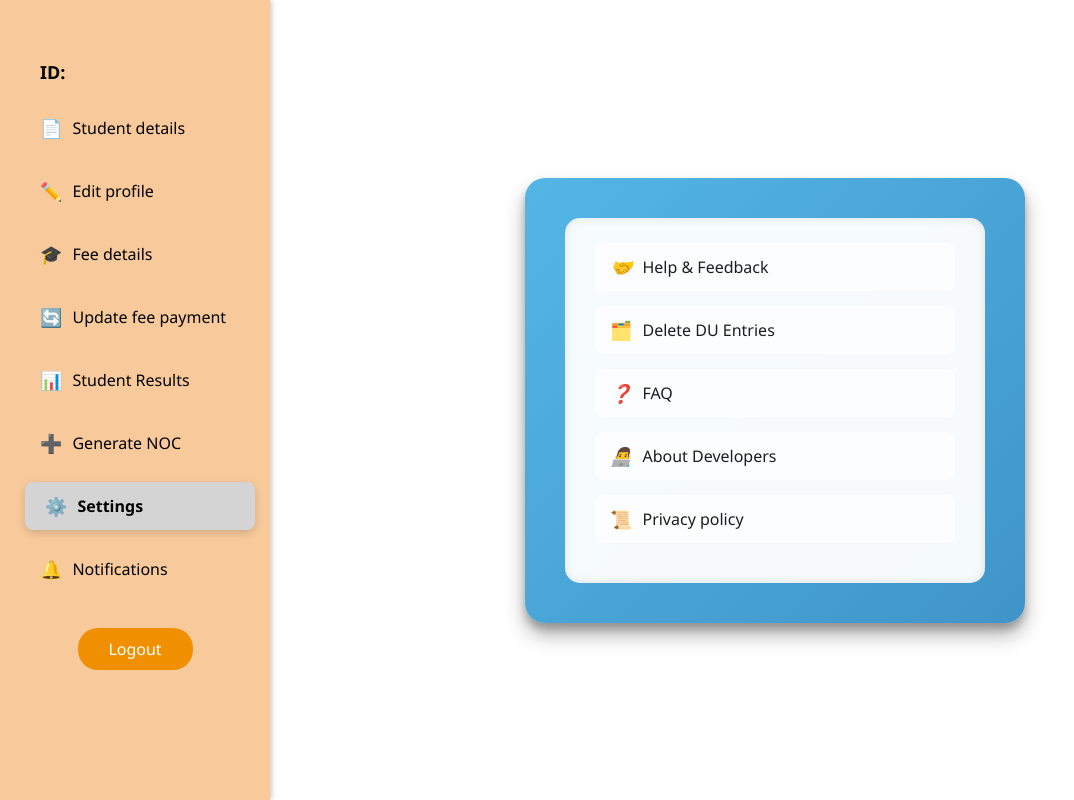
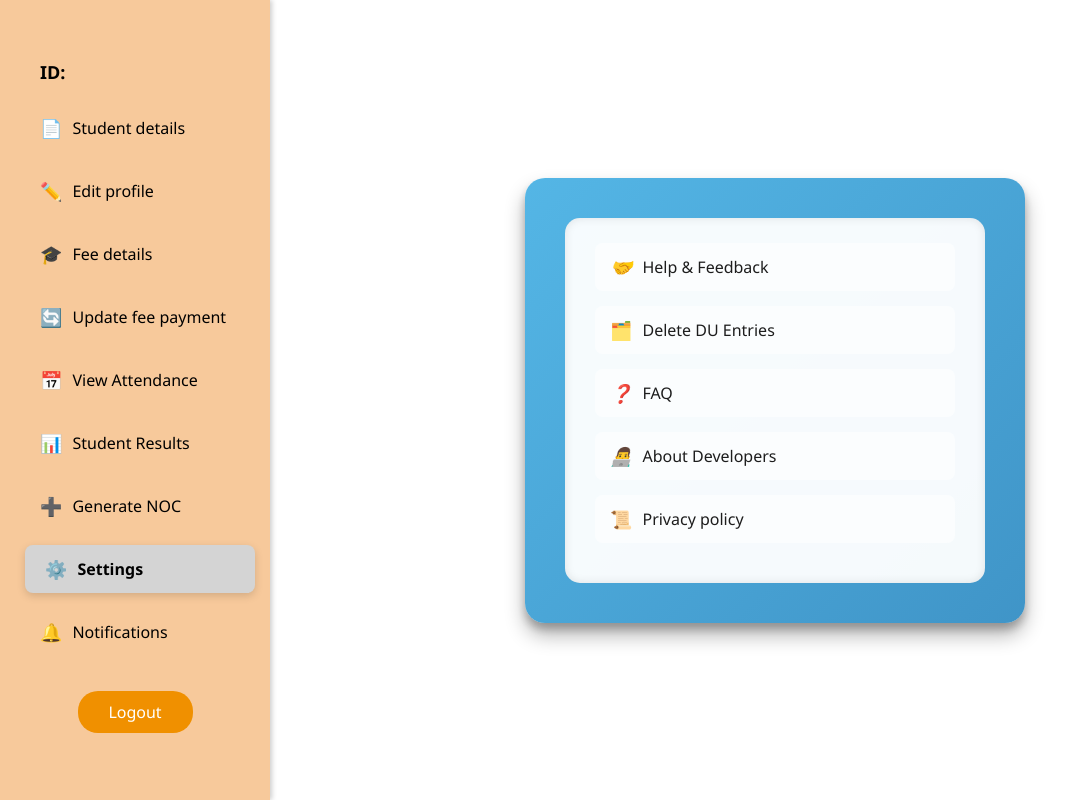
Before and after one commit to crrnoc/crr-noc, a website: page public/settings.html in a window 1280 px wide. Shown: the whole page, without its empty margins (0-1074 px from the left). Drawn offline with Linux system fonts and the light colour scheme; no server answers.

Commit message:
Update settings.html

```diff
--- a/public/settings.html
+++ b/public/settings.html
@@ -247,6 +247,7 @@
         <li><a href="editprofile.html"><span>✏️</span> Edit profile</a></li>
         <li><a href="feedetails.html"><span>🎓</span> Fee details</a></li>
         <li><a href="updaterefno.html"><span>🔄</span> Update fee payment</a></li>
+        <li><a href="attendence.html"><span>📅</span> View Attendance</a></li>
         <li><a href="studentresults.html"><span>📊</span> Student Results</a></li>
         <li><a href="generatenoc.html"><span>➕</span> Generate NOC</a></li>
         <li class="active"><a href="#"><span>⚙️</span> Settings</a></li>
```
